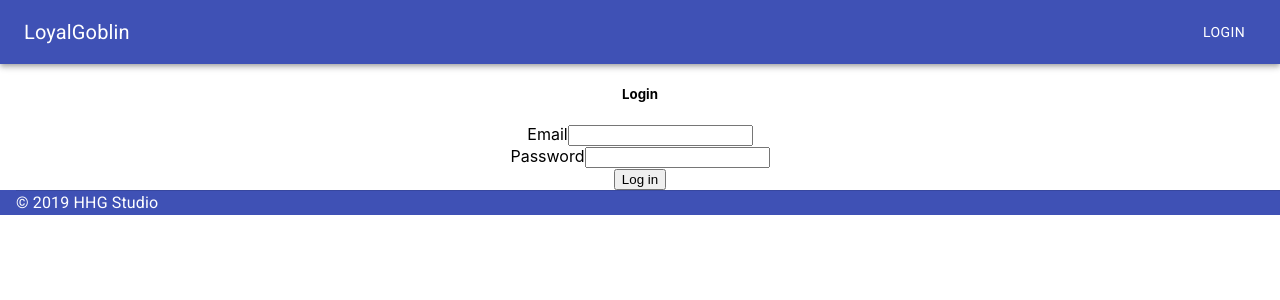
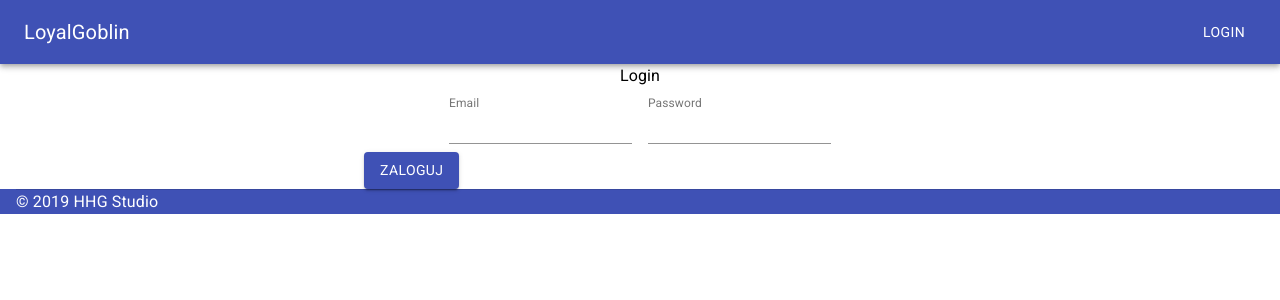
Before and after one commit to ashad912/loyal-goblin, a React (Create React App) app in the folder client/: page /signin in a window 1280 px wide. Shown: the top 300 px of the page. Built offline with nearby package versions, Linux system fonts and the light colour scheme.

Commit message:
mission improvements, login start

```diff
--- a/client/src/components/auth/SignIn.js
+++ b/client/src/components/auth/SignIn.js
@@ -2,6 +2,10 @@ import React, { Component } from 'react'
 import { connect } from 'react-redux'
 import { signIn } from '../../store/actions/authActions'
 import { Redirect } from 'react-router-dom'
+import Container from '@material-ui/core/Container';
+import { Typography } from '@material-ui/core';
+import { TextField } from '@material-ui/core';
+import { Button } from '@material-ui/core';
 
 //import {labels} from '../strings/labels'
 
@@ -17,7 +21,8 @@ class SignIn extends Component {
         })
     }
 
-    handleSumbit = (e) => {
+    handleSubmit = (e) => {
+        console.log(this.state)
         e.preventDefault();
         this.props.signIn(this.state)
     }
@@ -29,25 +34,49 @@ class SignIn extends Component {
         const { authError } = this.props
 
         return (
-        <div className="container">
-            <form onSubmit={this.handleSumbit} className="white">
-                <h5 className="grey-text text-darken-3">Login</h5>
-                <div className="input-field"> {/*materialize gives here space*/}
-                    <label htmlFor="email">Email</label>
-                    <input type="email" id="email" onChange={this.handleChange}/>
-                </div>
-                <div className="input-field"> {/*materialize gives here space*/}
-                    <label htmlFor="password">Password</label>
-                    <input type="password" id="password" onChange={this.handleChange}/>
-                </div>
-                <div className="input-field">
-                    <button className="btn red darken-4 z-depth-0">Log in</button>
+            <Container style={{flexDirection: 'column'}} maxWidth="sm">
+                <form onSubmit={this.handleSumbit} className="white">
+                    <Typography className="grey-text text-darken-3">Login</Typography>
+                    <TextField
+                        id="email"
+                        type="email"
+                        label="Email"
+                        style={{ margin: 8 }}
+                        margin="normal"
+
+                        InputLabelProps={{
+                            shrink: true,
+                        }}
+                        onChange={this.handleChange}
+                    />
+                    <TextField
+                        id="password"
+                        type="password"
+                        label="Password"
+                        style={{ margin: 8 }}
+                        margin="normal"
+
+                        InputLabelProps={{
+                            shrink: true,
+                        }}
+                        onChange={this.handleChange}
+                    />
+
+                    <Button
+                        style={{display: 'flex', justifyContent: 'center'}}
+                        onClick={this.handleSubmit}
+                        variant="contained"
+                        color="primary"
+                        >
+                        Zaloguj
+
+                    </Button>
                     <div className="red-text center">
                         { authError ? <p>{authError}</p> : null}
                     </div>
-                </div>
-            </form>
-        </div>
+
+                </form>
+            </Container>
         )
     }
 }
--- a/client/src/components/screens/events/Mission.js
+++ b/client/src/components/screens/events/Mission.js
@@ -130,7 +130,7 @@ export default class Mission extends React.Component {
         roomId: null,
         missionId: null,
         missionObject: createTempMission(),
-        leader: false,
+        leader: randomUserId === 1,
     }
 
 
@@ -303,7 +303,7 @@ export default class Mission extends React.Component {
                 <ExchangeArea userId={randomUserId} locationId={this.props.location.state.id} setConnection={this.handleConnection} instanceUsers={this.updateInstanceUsers} instanceItems={this.updateInstanceItems} userReadyStatus={this.state.userReadyStatus}/>
                 {this.state.roomId ? (
 
-                    <PartyList userId={randomUserId} instanceUsers={this.state.instanceUsers} instanceItems={this.state.instanceItems} userReadyStatus={this.state.userReadyStatus} partyCondition={this.updatePartyCondition}/>
+                    <PartyList userId={randomUserId} instanceUsers={this.state.instanceUsers} instanceItems={this.state.instanceItems} isUserLeader={this.state.leader} userReadyStatus={this.state.userReadyStatus} partyCondition={this.updatePartyCondition}/>
                     ) : (
                     null
                 )}
--- a/client/src/components/screens/events/mission/PartyList.js
+++ b/client/src/components/screens/events/mission/PartyList.js
@@ -1,6 +1,6 @@
 import React, {useEffect, useState} from 'react'
 import Box from '@material-ui/core/Box';
-
+import CircularProgress from '@material-ui/core/CircularProgress';
 import Grid from '@material-ui/core/Grid';
 
 import avatarTemp from '../../../../assets/avatar/moose.png'
@@ -77,6 +77,11 @@ const createTempPartyList = () => {
                 _id: 1,
                 name: 'user1',
                 avatar: avatarTemp,
+                party: {
+                    leader: {
+                        _id: 1
+                    }
+                }
             }
         },
         {
@@ -86,6 +91,11 @@ const createTempPartyList = () => {
                 _id: 2,
                 name: 'user2',
                 avatar: avatarTemp,
+                party: {
+                    leader: {
+                        _id: 1
+                    }
+                }
             }
         },
         {
@@ -95,6 +105,11 @@ const createTempPartyList = () => {
                 _id: 3,
                 name: 'user3 halo',
                 avatar: undefined,
+                party: {
+                    leader: {
+                        _id: 1
+                    }
+                }
             }
         },
         {
@@ -104,6 +119,11 @@ const createTempPartyList = () => {
                 _id: 4,
                 name: 'user4 halo',
                 avatar: undefined,
+                party: {
+                    leader: {
+                        _id: 1
+                    }
+                }
             }
         },
         {
@@ -113,6 +133,11 @@ const createTempPartyList = () => {
                 _id: 5,
                 name: 'user5',
                 avatar: avatarTemp,
+                party: {
+                    leader: {
+                        _id: 1
+                    }
+                }
             }
         },
     ]
@@ -133,11 +158,11 @@ const PartyList = (props) => {
 
     useEffect(() => {
         if(partyList.length > 0){
+
+            console.log(props.instanceUsers)
             console.log(partyList)
-            const party = [...partyList]
-            console.log(party)
             let partyCondition = true
-            party.forEach((member) => {
+            partyList.forEach((member) => {
                 const userFound = props.instanceUsers.find((user)=>{
                     return user._id === member.user._id
                 })
@@ -149,8 +174,8 @@ const PartyList = (props) => {
                     member.inRoom = false
                     member.readyStatus = false
                 }
-                //check party readyCondition -> important for leader - MODIFY: optimize - count only for leader
-                if((member.user._id !== props.userId) && !member.readyStatus){
+                //check party readyCondition -> important for leader - optimize - count only for leader
+                if((member.user.party.leader._id === props.userId) && (member.user._id !== props.userId) && !member.readyStatus){
                     partyCondition = false
                 }
             })
@@ -227,21 +252,37 @@ const PartyList = (props) => {
         return user.user._id !== userAuth
     })
 
+    const leaderIcon = () => {
+
+        return (
+            <Badge
+                style={{height: 30, width:30, }}
+                overlap="circle"
+                anchorOrigin={{
+                    vertical: 'bottom',
+                    horizontal: 'right',
+                }}
+            >
+                 <Avatar style={{height: 30, width:30, backgroundColor: '#3f51b5'}}>L</Avatar>
+            </Badge>
+        )
+    }
+
     return (
         <StyledRoot>
             <Paper>
             <StyledTypo variant="h5">Drużyna</StyledTypo>
 
             <StyledList >
-            {party.map((user) => {
+            {party.map((member) => {
                 return(
 
                     <StyledBox border={1} borderColor="primary.main">
-                    {user.inRoom ? (
+                    {member.inRoom ? (
 
                         <ListItem>
                             <ListItemAvatar style={{minWidth: 32}}>
-                                {altAvatar(user.user)}
+                                {altAvatar(member.user)}
                             </ListItemAvatar>
 
 
@@ -259,7 +300,7 @@ const PartyList = (props) => {
 
                                             return(
                                                 <React.Fragment key={item._id}>
-                                                    {item.owner === user.user._id ? (
+                                                    {item.owner === member.user._id ? (
                                                         <StyledImage  src={require(`../../../../assets/icons/items/${item.model.imgSrc}`)} alt='icon'/>
                                                     ) : (
                                                         null
@@ -276,7 +317,7 @@ const PartyList = (props) => {
                                 </Grid>
 
                             <ListItemIcon style={{minWidth: 32}}>
-                                    {statusIcon(user.readyStatus)}
+                                    {member.user._id === member.user.party.leader._id ? (leaderIcon()) : (statusIcon(member.readyStatus))}
                             </ListItemIcon>
                             </ListItem>
 
@@ -284,11 +325,11 @@ const PartyList = (props) => {
                     ) : (
                         <ListItem>
                             <ListItemAvatar style={{minWidth: 32}}>
-                                    ...
+                                    <CircularProgress style={{height: 30, width:30}}/>
                             </ListItemAvatar>
                             <Grid item xs={10}></Grid>
                             <ListItemIcon style={{minWidth: 32}}>
-                                    {statusIcon(user.readyStatus)}
+                                {member.user._id === member.user.party.leader._id ? (leaderIcon()) : (statusIcon(member.readyStatus))}
                             </ListItemIcon>
                         </ListItem>
                     )}
```
Also changed, not shown: 1 other file (tests, documents, lock files or other folders).
